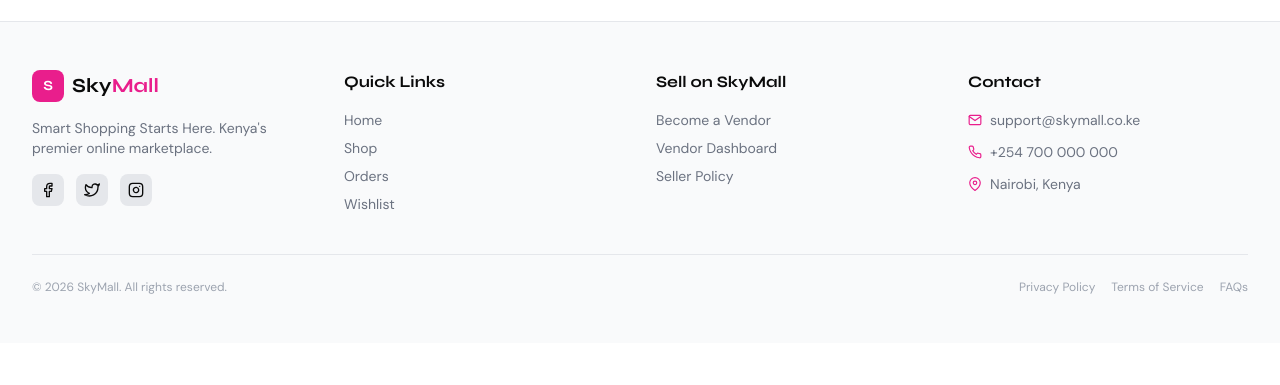
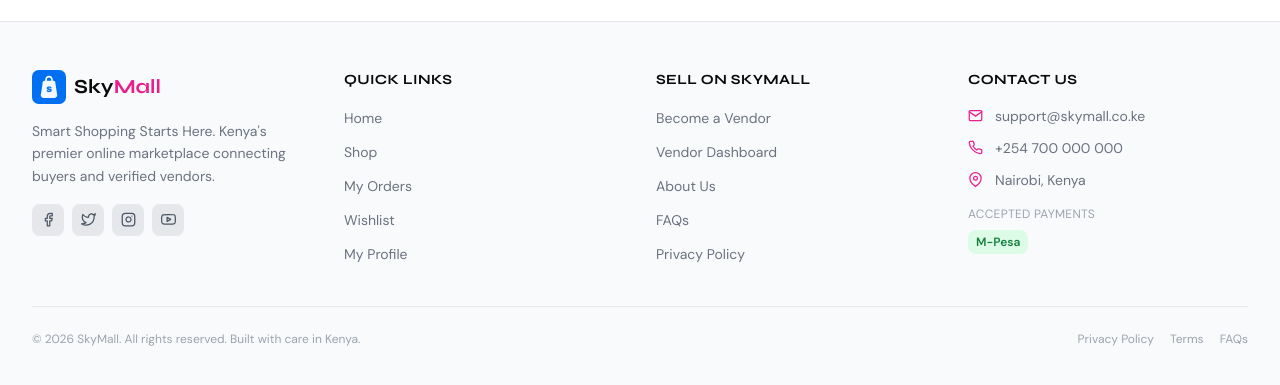
Before and after one commit to waabiud/skymall-frontend, a React (Create React App) app: page / in a window 1280 px wide. Shown: the part 1654-2039 px from the top of the page. Before the commit the page ends 1997 px from the top, so only its background shows below. Built offline with nearby package versions, Linux system fonts and the light colour scheme; no server answers; the HTML template or start-up script is replaced by a standard one.

Commit message:
Cloudinary direct upload component

```diff
--- a/src/components/layout/Footer.jsx
+++ b/src/components/layout/Footer.jsx
@@ -1,71 +1,89 @@
 import React from 'react';
 import { Link } from 'react-router-dom';
+import {
+  FiMail, FiPhone, FiMapPin,
+  FiFacebook, FiTwitter, FiInstagram, FiYoutube
+} from 'react-icons/fi';
 import Logo from '../common/Logo';
-import { FiMail, FiPhone, FiMapPin, FiFacebook, FiTwitter, FiInstagram } from 'react-icons/fi';
 
 const Footer = () => {
+  const year = new Date().getFullYear();
+
   return (
-    <footer className="bg-gray-50 dark:bg-gray-900 border-t border-gray-200 dark:border-gray-800 mt-16">
+    <footer className="bg-gray-50 dark:bg-gray-900 border-t border-gray-200
+                       dark:border-gray-800 mt-16">
       <div className="max-w-7xl mx-auto px-4 sm:px-6 lg:px-8 py-12">
-        <div className="grid grid-cols-1 md:grid-cols-4 gap-8">
+        <div className="grid grid-cols-1 sm:grid-cols-2 lg:grid-cols-4 gap-8">
 
           {/* Brand */}
           <div className="space-y-4">
+            <Logo size="md" />
+            <p className="text-sm text-gray-500 dark:text-gray-400 leading-relaxed">
+              Smart Shopping Starts Here. Kenya's premier online marketplace
+              connecting buyers and verified vendors.
+            </p>
             <div className="flex items-center gap-2">
-              <div className="w-8 h-8 bg-primary rounded-lg flex items-center justify-center">
-                <span className="text-white font-heading font-bold text-sm">S</span>
-              </div>
-              <span className="font-heading font-bold text-xl dark:text-white">
-                Sky<span className="text-primary">Mall</span>
-              </span>
-            </div>
-            <p className="text-sm text-gray-500 dark:text-gray-400">
-              Smart Shopping Starts Here. Kenya's premier online marketplace.
-            </p>
-            <div className="flex items-center gap-3">
-              <a href="#" className="p-2 rounded-lg bg-gray-200 dark:bg-gray-800 hover:bg-primary
-                                     hover:text-white transition">
-                <FiFacebook size={16} />
-              </a>
-              <a href="#" className="p-2 rounded-lg bg-gray-200 dark:bg-gray-800 hover:bg-primary
-                                     hover:text-white transition">
-                <FiTwitter size={16} />
-              </a>
-              <a href="#" className="p-2 rounded-lg bg-gray-200 dark:bg-gray-800 hover:bg-primary
-                                     hover:text-white transition">
-                <FiInstagram size={16} />
-              </a>
+              {[
+                { icon: FiFacebook,  label: 'Facebook' },
+                { icon: FiTwitter,   label: 'Twitter' },
+                { icon: FiInstagram, label: 'Instagram' },
+                { icon: FiYoutube,   label: 'YouTube' },
+              ].map(({ icon: Icon, label }) => (
+                <button key={label} aria-label={label}
+                  className="w-8 h-8 rounded-lg bg-gray-200 dark:bg-gray-800 flex items-center
+                             justify-center hover:bg-primary hover:text-white
+                             dark:text-gray-400 transition text-gray-600">
+                  <Icon size={15} />
+                </button>
+              ))}
             </div>
           </div>
 
-          {/* Quick links */}
+          {/* Quick Links */}
           <div>
-            <h3 className="font-heading font-semibold mb-4 dark:text-white">Quick Links</h3>
-            <ul className="space-y-2 text-sm text-gray-500 dark:text-gray-400">
+            <h3 className="font-heading font-semibold mb-4 dark:text-white text-sm
+                           uppercase tracking-wide">
+              Quick Links
+            </h3>
+            <ul className="space-y-2.5">
               {[
-                { label: 'Home',    to: '/' },
-                { label: 'Shop',    to: '/shop' },
-                { label: 'Orders',  to: '/orders' },
-                { label: 'Wishlist',to: '/wishlist' },
+                { label: 'Home',       to: '/' },
+                { label: 'Shop',       to: '/shop' },
+                { label: 'My Orders',  to: '/orders' },
+                { label: 'Wishlist',   to: '/wishlist' },
+                { label: 'My Profile', to: '/profile' },
               ].map((l) => (
                 <li key={l.to}>
-                  <Link to={l.to} className="hover:text-primary transition">{l.label}</Link>
+                  <Link to={l.to}
+                    className="text-sm text-gray-500 dark:text-gray-400 hover:text-primary
+                               dark:hover:text-primary transition">
+                    {l.label}
+                  </Link>
                 </li>
               ))}
             </ul>
           </div>
 
-          {/* Seller */}
+          {/* Sell */}
           <div>
-            <h3 className="font-heading font-semibold mb-4 dark:text-white">Sell on SkyMall</h3>
-            <ul className="space-y-2 text-sm text-gray-500 dark:text-gray-400">
+            <h3 className="font-heading font-semibold mb-4 dark:text-white text-sm
+                           uppercase tracking-wide">
+              Sell on SkyMall
+            </h3>
+            <ul className="space-y-2.5">
               {[
-                { label: 'Become a Vendor', to: '/vendor/register' },
-                { label: 'Vendor Dashboard',to: '/vendor' },
-                { label: 'Seller Policy',   to: '/seller-policy' },
+                { label: 'Become a Vendor',  to: '/register' },
+                { label: 'Vendor Dashboard', to: '/vendor' },
+                { label: 'About Us',         to: '/about' },
+                { label: 'FAQs',             to: '/faqs' },
+                { label: 'Privacy Policy',   to: '/privacy-policy' },
               ].map((l) => (
                 <li key={l.to}>
-                  <Link to={l.to} className="hover:text-primary transition">{l.label}</Link>
+                  <Link to={l.to}
+                    className="text-sm text-gray-500 dark:text-gray-400 hover:text-primary
+                               dark:hover:text-primary transition">
+                    {l.label}
+                  </Link>
                 </li>
               ))}
             </ul>
@@ -73,33 +91,60 @@ const Footer = () => {
 
           {/* Contact */}
           <div>
-            <h3 className="font-heading font-semibold mb-4 dark:text-white">Contact</h3>
-            <ul className="space-y-3 text-sm text-gray-500 dark:text-gray-400">
-              <li className="flex items-center gap-2">
-                <FiMail size={14} className="text-primary" />
-                support@skymall.co.ke
+            <h3 className="font-heading font-semibold mb-4 dark:text-white text-sm
+                           uppercase tracking-wide">
+              Contact Us
+            </h3>
+            <ul className="space-y-3">
+              <li className="flex items-start gap-3">
+                <FiMail size={15} className="text-primary mt-0.5 flex-shrink-0" />
+                <a href="mailto:support@skymall.co.ke"
+                  className="text-sm text-gray-500 dark:text-gray-400 hover:text-primary transition">
+                  support@skymall.co.ke
+                </a>
               </li>
-              <li className="flex items-center gap-2">
-                <FiPhone size={14} className="text-primary" />
-                +254 700 000 000
+              <li className="flex items-start gap-3">
+                <FiPhone size={15} className="text-primary mt-0.5 flex-shrink-0" />
+                <a href="tel:+254700000000"
+                  className="text-sm text-gray-500 dark:text-gray-400 hover:text-primary transition">
+                  +254 700 000 000
+                </a>
               </li>
-              <li className="flex items-center gap-2">
-                <FiMapPin size={14} className="text-primary" />
-                Nairobi, Kenya
+              <li className="flex items-start gap-3">
+                <FiMapPin size={15} className="text-primary mt-0.5 flex-shrink-0" />
+                <span className="text-sm text-gray-500 dark:text-gray-400">
+                  Nairobi, Kenya
+                </span>
               </li>
             </ul>
+            <div className="mt-4">
+              <p className="text-xs text-gray-400 dark:text-gray-500 mb-2 uppercase tracking-wide">
+                Accepted Payments
+              </p>
+              <div className="flex items-center gap-2">
+                <span className="px-2 py-1 bg-green-100 text-green-700 text-xs font-bold
+                                 rounded-lg">M-Pesa</span>
+              </div>
+            </div>
           </div>
         </div>
 
         <div className="mt-10 pt-6 border-t border-gray-200 dark:border-gray-800
-                        flex flex-col md:flex-row justify-between items-center gap-4">
-          <p className="text-xs text-gray-400">
-            © {new Date().getFullYear()} SkyMall. All rights reserved.
+                        flex flex-col sm:flex-row justify-between items-center gap-4">
+          <p className="text-xs text-gray-400 dark:text-gray-500">
+            © {year} SkyMall. All rights reserved. Built with care in Kenya.
           </p>
-          <div className="flex items-center gap-4 text-xs text-gray-400">
-            <Link to="/privacy-policy" className="hover:text-primary transition">Privacy Policy</Link>
-            <Link to="/terms"          className="hover:text-primary transition">Terms of Service</Link>
-            <Link to="/faqs"           className="hover:text-primary transition">FAQs</Link>
+          <div className="flex items-center gap-4">
+            {[
+              { label: 'Privacy Policy', to: '/privacy-policy' },
+              { label: 'Terms',          to: '/terms' },
+              { label: 'FAQs',           to: '/faqs' },
+            ].map((l) => (
+              <Link key={l.to} to={l.to}
+                className="text-xs text-gray-400 dark:text-gray-500 hover:text-primary transition">
+                {l.label}
+              </Link>
+            ))}
           </div>
         </div>
       </div>
--- a/src/pages/HomePage.jsx
+++ b/src/pages/HomePage.jsx
@@ -4,7 +4,7 @@ import { motion } from 'framer-motion';
 import {
   FiArrowRight, FiShoppingBag, FiTruck,
   FiShield, FiRefreshCw, FiShoppingCart, FiHeart,
-  FiZap, FiStar
+  FiZap
 } from 'react-icons/fi';
 import { productsAPI, cartAPI } from '../api/endpoints';
 import useAuthStore from '../store/authStore';
--- a/src/pages/account/ProfilePage.jsx
+++ b/src/pages/account/ProfilePage.jsx
@@ -1,4 +1,4 @@
-import React, { useState, useEffect } from 'react';
+import React, { useState } from 'react';
 import { motion } from 'framer-motion';
 import {
   FiUser, FiMail, FiPhone, FiLock, FiSave,
--- a/src/pages/shop/CartPage.jsx
+++ b/src/pages/shop/CartPage.jsx
@@ -3,7 +3,7 @@ import { Link, useNavigate } from 'react-router-dom';
 import { motion, AnimatePresence } from 'framer-motion';
 import {
   FiTrash2, FiMinus, FiPlus, FiShoppingBag,
-  FiArrowRight, FiTag
+  FiArrowRight
 } from 'react-icons/fi';
 import toast from 'react-hot-toast';
 import { cartAPI } from '../../api/endpoints';
--- a/src/pages/shop/CheckoutPage.jsx
+++ b/src/pages/shop/CheckoutPage.jsx
@@ -23,8 +23,8 @@ const CheckoutPage = () => {
   const [order,     setOrder]     = useState(null);
   const [stkSent,   setStkSent]   = useState(false);
   const [checking,  setChecking]  = useState(false);
-  const [paid,      setPaid]      = useState(false);
-  const [checkoutId,setCheckoutId]= useState(null);
+
+
   const pollRef                   = useRef(null);
 
   const [form, setForm] = useState({
@@ -75,7 +75,7 @@ const CheckoutPage = () => {
         order_number: order.order_number,
         phone_number: mpesaPhone,
       });
-      setCheckoutId(res.data.checkout_request_id);
+
       setStkSent(true);
       toast.success('M-Pesa prompt sent! Enter your PIN on your phone.', { duration: 8000 });
       startPolling(res.data.checkout_request_id, order.order_number);
@@ -95,13 +95,14 @@ const CheckoutPage = () => {
       try {
         const res = await paymentsAPI.checkStatus(cid);
         if (res.data.status === 'success') {
-          clearInterval(pollRef.current);
-          setChecking(false);
-          setPaid(true);
-          clearCart();
-          setStep(2);
-          toast.success('Payment confirmed! Your order is placed.', { duration: 6000 });
-        } else if (res.data.status === 'failed') {
+  clearInterval(pollRef.current);
+  setChecking(false);
+  clearCart();
+  setStep(2);
+  toast.success('Payment confirmed! Your order is placed.', {
+    duration: 6000
+  });
+  } else if (res.data.status === 'failed') {
           clearInterval(pollRef.current);
           setChecking(false);
           toast.error('Payment failed. Please try again.');
@@ -386,7 +387,7 @@ const CheckoutPage = () => {
                       className="w-full py-2.5 border border-green-500 text-green-600
                                  rounded-xl text-sm font-medium hover:bg-green-50
                                  dark:hover:bg-green-900/20 transition">
-                      Resend M-Pesa Prompt
+                      Retry
                     </button>
                   )}
                 </div>
```
Also changed, not shown: src/pages/vendor/VendorProductForm.jsx (+153 -214 lines).
